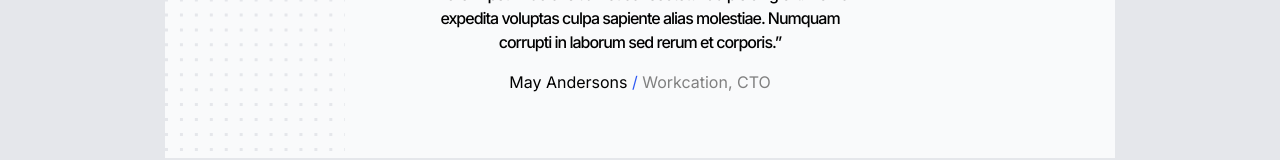
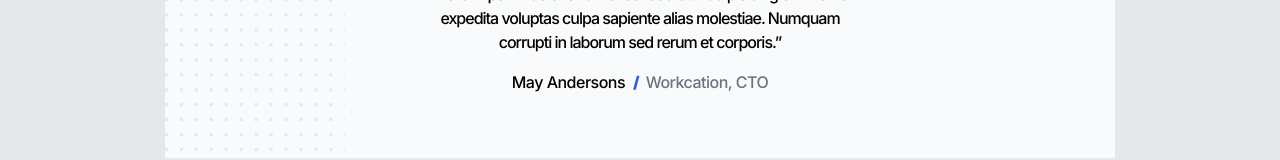
Before and after one commit to Petrasoderstrom1612/component-library, a React (Vite) app: page / in a window 1280 px wide. Shown: the part 1652-1812 px from the top of the page. Built offline with nearby package versions, Linux system fonts and the light colour scheme.

Commit message:
the Testimonial is perfect now

```diff
--- a/src/Testimonials.jsx/Testimonial.jsx
+++ b/src/Testimonials.jsx/Testimonial.jsx
@@ -22,9 +22,9 @@ const secondHalfTitle = title.slice(middleIndex)
           <p className="testimonial-footer-p">
             {footer.includes("/") ? (
               <>
-              <span className="black-color">{footer.slice(0, footer.indexOf("/"))}</span>
+              <span className="black-color">{footer.slice(0, footer.indexOf("/"))} </span>
               <span className="blue-color slash"> / </span>
-              <span className="gray-color">{footer.slice(footer.indexOf("/") + 1)}</span>
+              <span className="gray-color"> {footer.slice(footer.indexOf("/") + 1)}</span>
               </>
             ) : (<span>{footer}</span>)
             }
--- a/src/index.css
+++ b/src/index.css
@@ -335,14 +335,30 @@ background-color: #e03131;
   margin-block-start: 1em;
   margin-block-end: 1em;
   max-width: 880px;
+  letter-spacing: -0.5px;
 }
 
 .black-color{
   color: black;
+  font-family: Inter;
+  font-weight: 500;
+  font-size: 16px;
+  line-height: 24px;
+  letter-spacing: 0%;
+}
+
+.slash{
+  font-weight: 900;
+  margin: 0 4px;
 }
 
 .gray-color{
-  color: gray;
+  color: #6B7280;
+  font-family: Inter;
+  font-weight: 500;
+  font-size: 16px;
+  line-height: 24px;
+  letter-spacing: 0%;
 }
 
 
```
